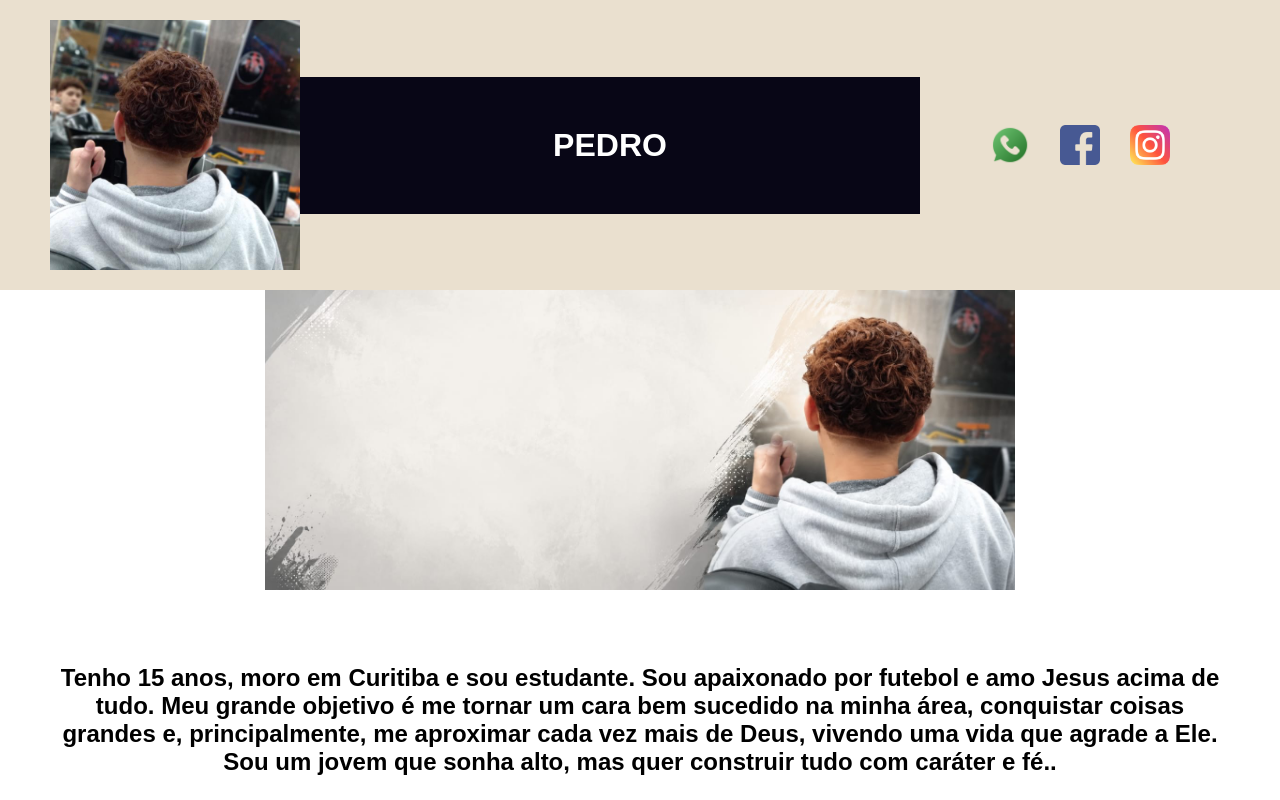
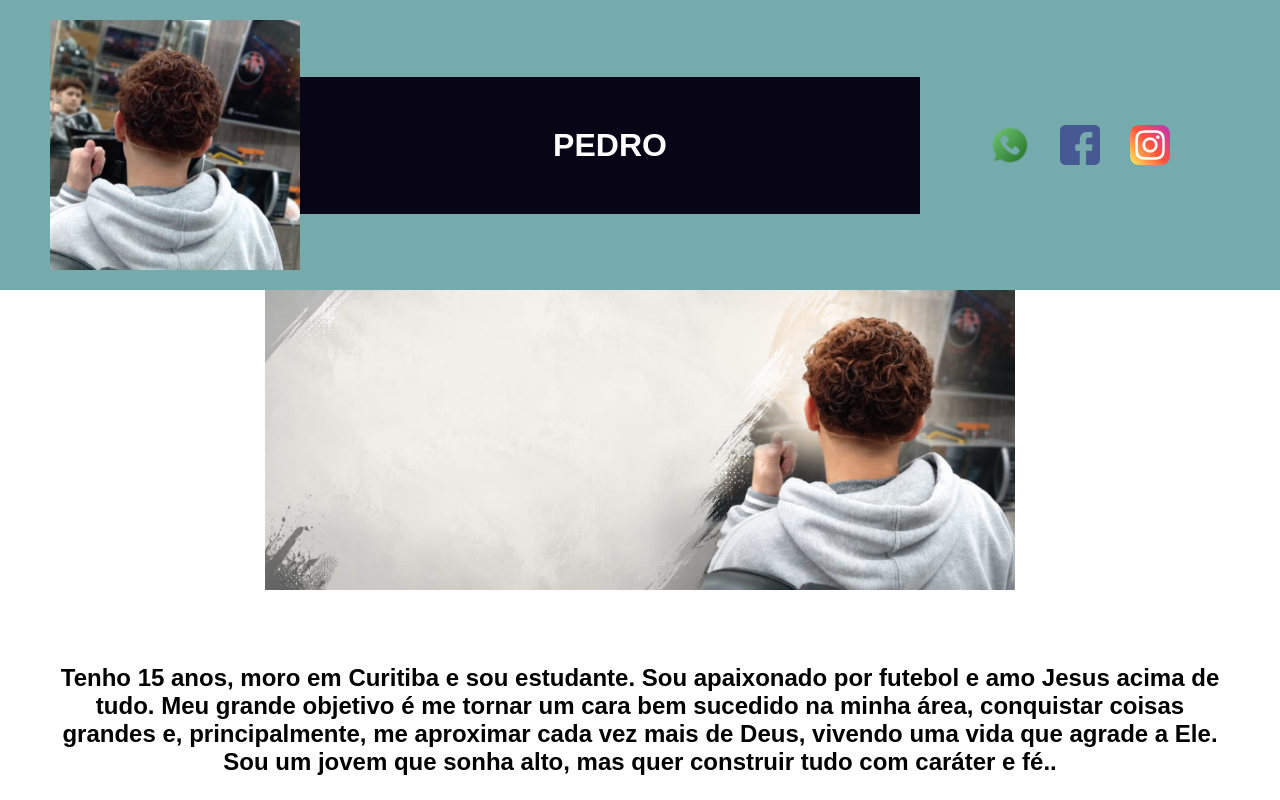
Before and after one commit to pedroferreira22-sketch/av2pedro, a plain HTML site: page index.html in a window 1280 px wide. Shown: the top 800 px of the page. Drawn offline with Linux system fonts and the light colour scheme.

Commit message:
NFKOHNRJ

```diff
--- a/index.html
+++ b/index.html
@@ -3,7 +3,7 @@
 <head>
 <meta charset="UTF-8">
 <meta name="viewport" content="width=device-width, initial-scale=1.0">
-<title> style="color: #ff0000;">PEDRO</title>
+<title>PEDRO</title>
 <link rel="stylesheet" href="style.css">
 </head>
 <body>
--- a/style.css
+++ b/style.css
@@ -7,7 +7,7 @@ body{
 font-family: "Poppins", sans-serif;
 }
 header{
-background-color: #EAE0CF;
+background-color: #76ABAE;
 color: white;
 width: 100%;
 padding: 20px;
```
